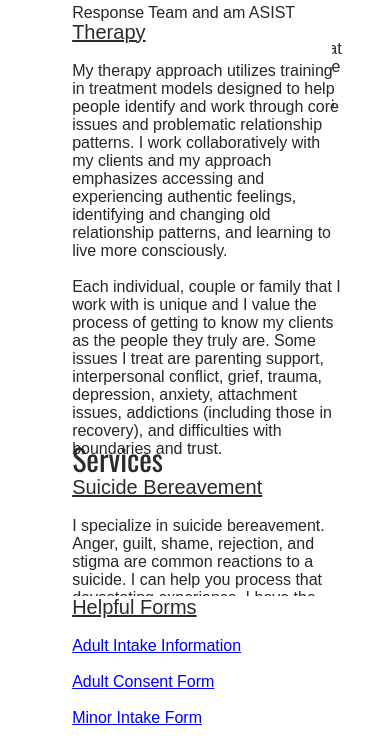
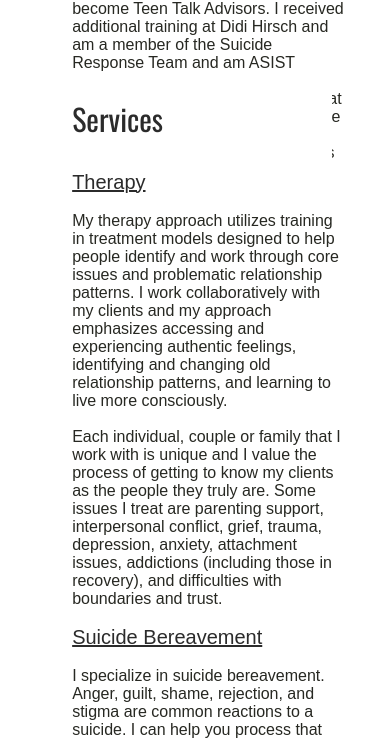
Before and after one commit to ncblair/AprilBlair, a plain HTML site: page index.html in a window 390 px wide. Shown: the part 624-1364 px from the top of the page. Drawn offline with nearby package versions, Linux system fonts and the light colour scheme.

Commit message:
mobile changes

```diff
--- a/assets/CSS/style.css
+++ b/assets/CSS/style.css
@@ -358,11 +358,11 @@ animation-duration:2s;
 		height:auto !important;        /* for IE as it does not support min-height */
 		height:30px;
 		min-width:50px;
-		top:50px;
-		bottom:50px;
+
 	}
 	.left-half{
 		width:100%;
+		margin-top:100px;
 	}
 
 	.rest{
@@ -373,9 +373,9 @@ animation-duration:2s;
 		height:200px;
 		width:200px;
 	}
-	.section-title{
+/*	.section-title{
 		bottom:40px;
-	}
+	}*/
 
 
 
```
